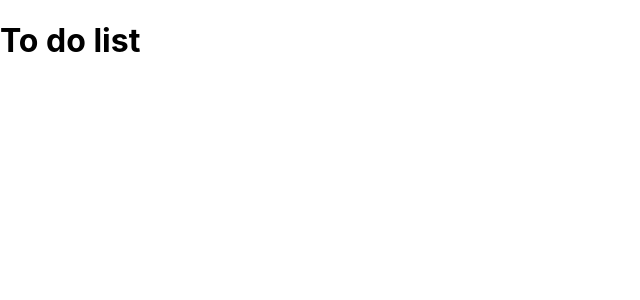
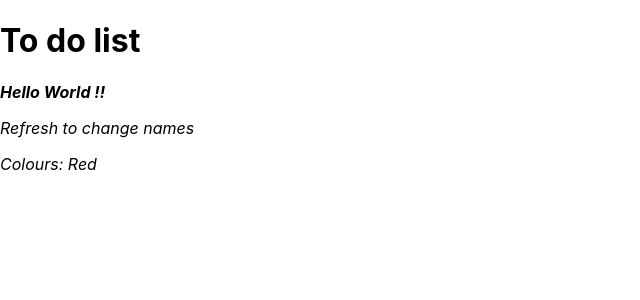
Before and after one commit to coddzz/react, a React (Create React App) app: page / in a window 1280 px wide. Shown: the top 300 px of the page, without its empty margins (0-640 px from the left). Built offline with nearby package versions, Linux system fonts and the light colour scheme.

Commit message:
import Content File

```diff
--- a/src/App.js
+++ b/src/App.js
@@ -1,3 +1,4 @@
+import Content from "./Content";
 import Header from "./Header";
 
 function App() {
@@ -5,6 +6,7 @@ function App() {
   return (
     <div>
       <Header />
+      <Content />
     </div>
   )
 }
--- /dev/null
+++ b/src/Content.js
@@ -0,0 +1,22 @@
+import React from 'react'
+
+const Content = () => {
+
+    function handleNameChange() {
+        const names = ['Black','White','Red','Green','Blue'];
+        const int = Math.floor(Math.random()*5);
+        return names[int];
+    }
+
+    return (
+        <div>
+            <i>
+                <b>Hello World !!</b>
+                <p>Refresh to change names</p>
+                <p>Colours: {handleNameChange()} </p>
+            </i>
+        </div>
+    )
+}
+
+export default Content
```
